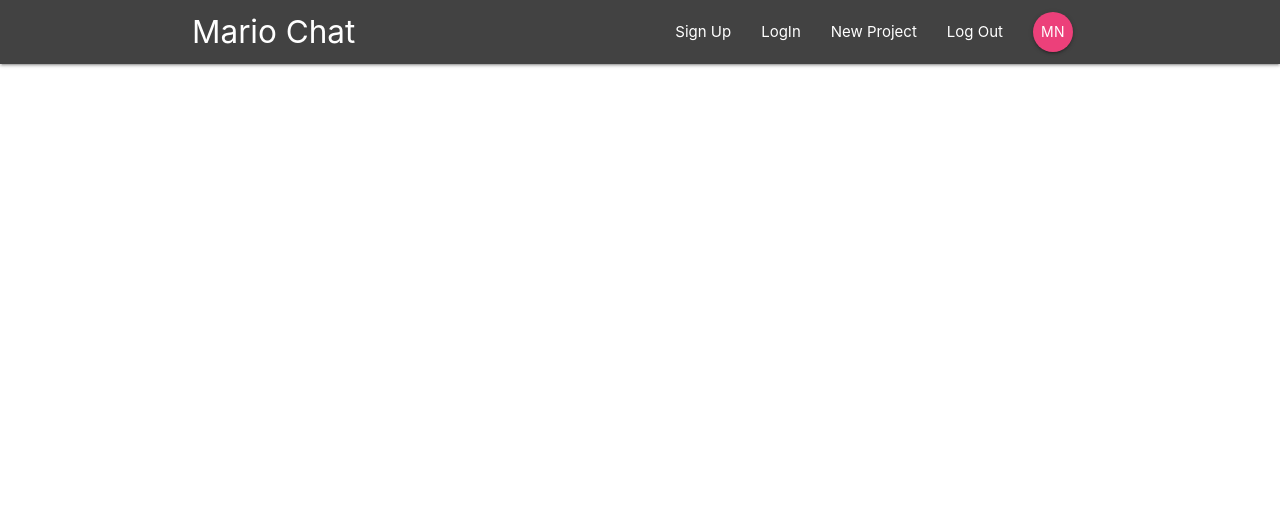
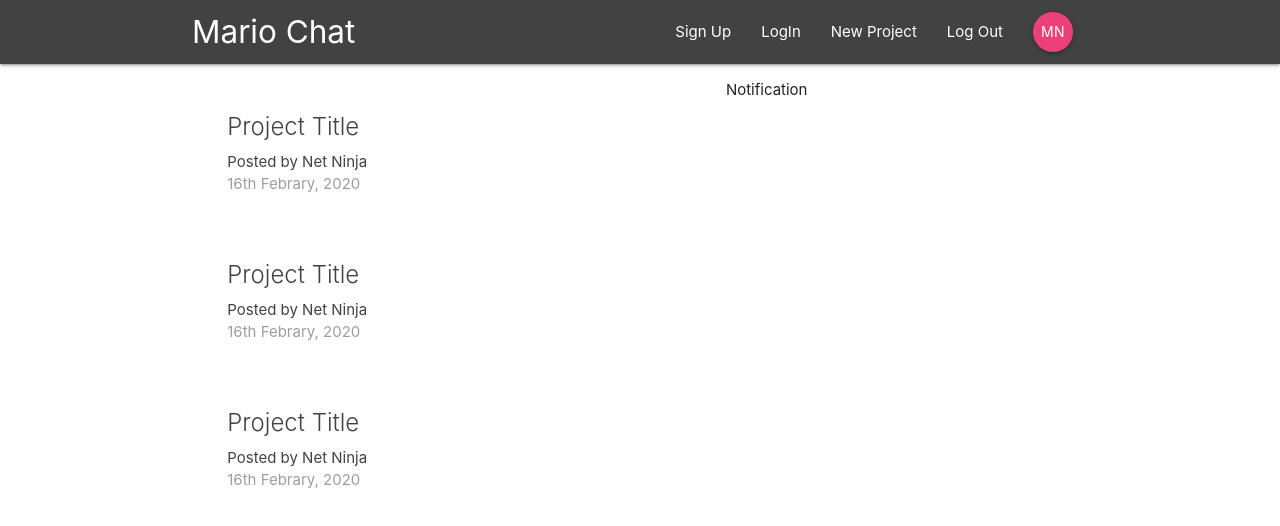
Before and after one commit to YUUSUKE18/react-firebase-app, a React (Create React App) app: page / in a window 1280 px wide. Shown: the top 526 px of the page. Built offline with nearby package versions, Linux system fonts and the light colour scheme.

Commit message:
last changed

```diff
--- a/src/App.js
+++ b/src/App.js
@@ -1,6 +1,9 @@
 import React from 'react';
-import {BrowserRouter} from 'react-router-dom'
+import {BrowserRouter, Switch, Route} from 'react-router-dom'
 import Navbar from './components/Layout/Navbar'
+import Dashboard from './components/dashboard/DashBoard'
+
+
 
 
 function App() {
@@ -8,6 +11,9 @@
     <BrowserRouter>
       <div className="App">
         <Navbar />
+        <Switch>
+          <Route path='/' component={Dashboard} />
+        </Switch>
       </div>
     </BrowserRouter>
   );
```
Also changed, not shown: src/components/dashboard/DashBoard.js (renamed from src/components/dashboard/dashboard/DashBoard.js), src/components/dashboard/Notifications.js (renamed from src/components/dashboard/dashboard/Notifications.js).
